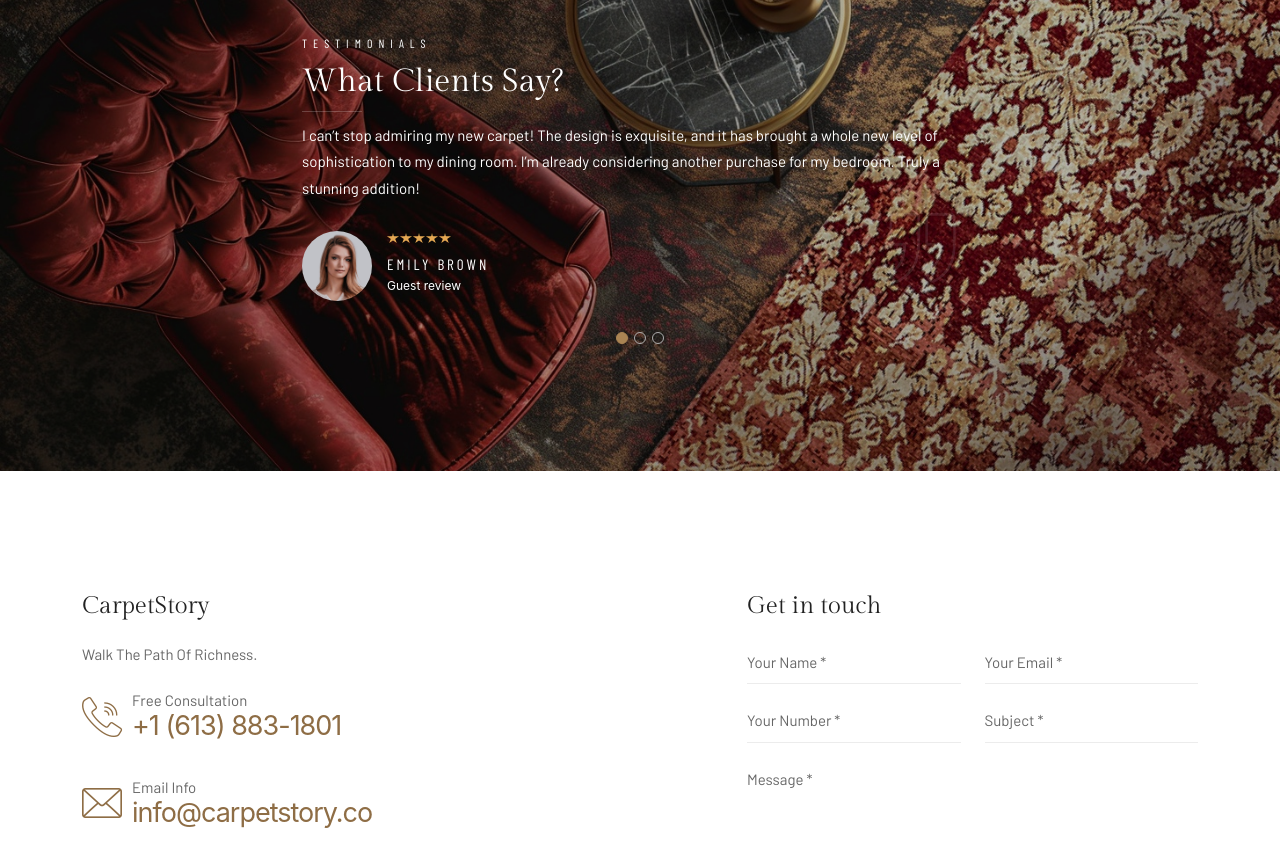
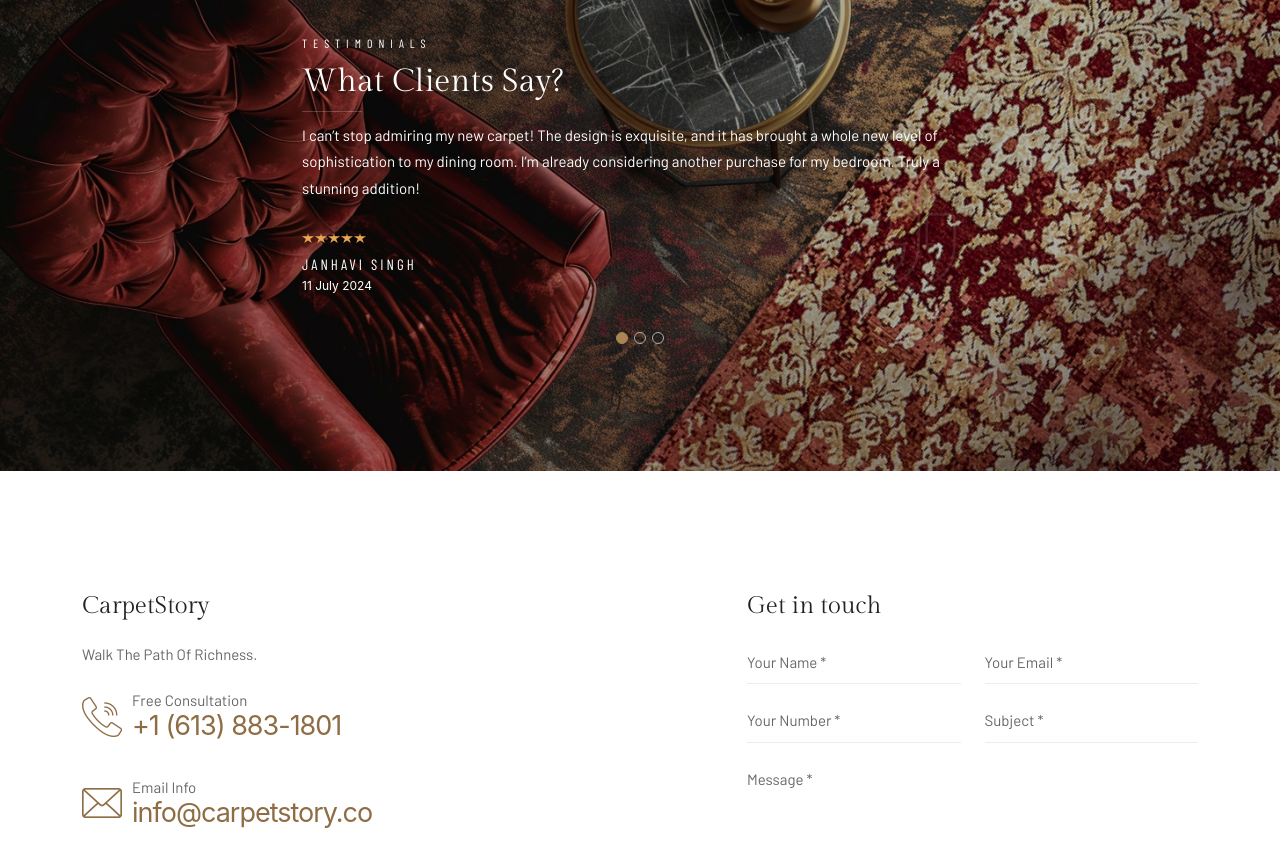
Before and after one commit to CarpetStory-Tech/carpetstory-website, a React (Create React App) app: page / in a window 1280 px wide. Shown: the part 3740-4598 px from the top of the page. Built offline with nearby package versions, Linux system fonts and the light colour scheme.

Commit message:
update testimonials

```diff
--- a/src/pages/Home.jsx
+++ b/src/pages/Home.jsx
@@ -349,11 +349,7 @@ function Home() {
                         stunning addition!
                       </p>
                       <div className="info">
-                        <div className="author-img">
-                          {" "}
-                          <img src="img/team/4.jpg" alt="" />{" "}
-                        </div>
-                        <div className="cont">
+                        <div>
                           {" "}
                           <span>
                             <i className="star-rating"></i>
@@ -362,7 +358,7 @@ function Home() {
                             <i className="star-rating"></i>
                             <i className="star-rating"></i>
                           </span>
-                          <h6>Emily Brown</h6> <span>Guest review</span>
+                          <h6>Janhavi Singh</h6> <span>11 July 2024</span>
                         </div>
                       </div>
                     </div>
@@ -378,11 +374,7 @@ function Home() {
                         Highly recommend!
                       </p>
                       <div className="info">
-                        <div className="author-img">
-                          {" "}
-                          <img src="img/team/1.jpg" alt="" />{" "}
-                        </div>
-                        <div className="cont">
+                        <div>
                           {" "}
                           <span>
                             <i className="star-rating"></i>
@@ -391,7 +383,7 @@ function Home() {
                             <i className="star-rating"></i>
                             <i className="star-rating"></i>
                           </span>
-                          <h6>Nolan White</h6> <span>Guest review</span>
+                          <h6>Shagun Jain</h6> <span>5 July 2024</span>
                         </div>
                       </div>
                     </div>
@@ -407,11 +399,7 @@ function Home() {
                         of my home.
                       </p>
                       <div className="info">
-                        <div className="author-img">
-                          {" "}
-                          <img src="img/team/5.jpg" alt="" />{" "}
-                        </div>
-                        <div className="cont">
+                        <div>
                           {" "}
                           <span>
                             <i className="star-rating"></i>
@@ -420,7 +408,7 @@ function Home() {
                             <i className="star-rating"></i>
                             <i className="star-rating"></i>
                           </span>
-                          <h6>Olivia Martin</h6> <span>Guest review</span>
+                          <h6>Nikunj Vyas</h6> <span>20 June 2024</span>
                         </div>
                       </div>
                     </div>
```
